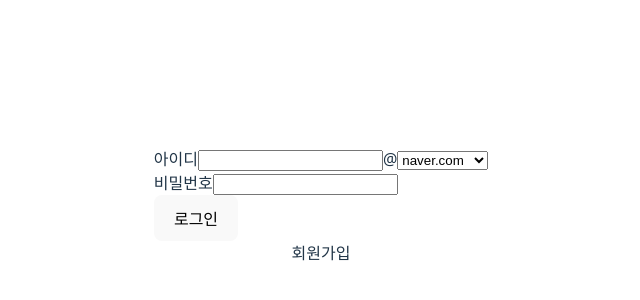
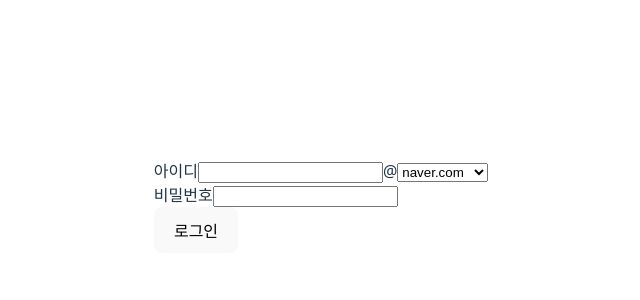
Before and after one commit to kimywann/react-study, a React (Vite) app in the folder example/: page / in a window 1280 px wide. Shown: the part 194-494 px from the top of the page, without its empty margins (319-959 px from the left). Built offline with nearby package versions, Linux system fonts and the light colour scheme.

Commit message:
feat: 유효한 입력 시 에러 메시지 초기화

```diff
--- a/example/src/App.jsx
+++ b/example/src/App.jsx
@@ -11,9 +11,7 @@ function App() {
   console.log("App", id);
 
   const onChangeEmail = (e) => {
-    console.log("before", id); // ""
     setId(e.target.value);
-    console.log("after", id); // ""
   };
 
   const onChangeDomain = (e) => {
@@ -35,7 +33,7 @@ function App() {
       setErrors({ passwordError: "비밀번호를 입력해주세요." });
       return;
     }
-    setErrors;
+    setErrors({});
     console.log(fullDomain, password);
   };
 
@@ -79,7 +77,6 @@ function App() {
         </div>
         <button onClick={onLogin}>로그인</button>
       </div>
-      <div>회원가입</div>
     </>
   );
 }
```
